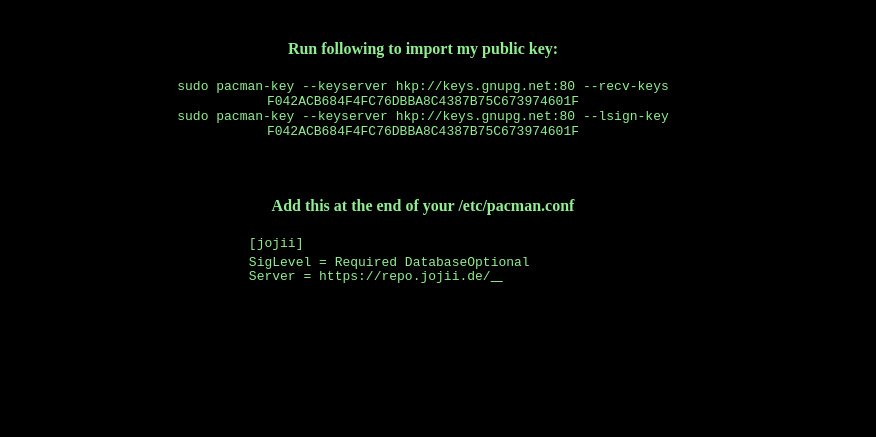
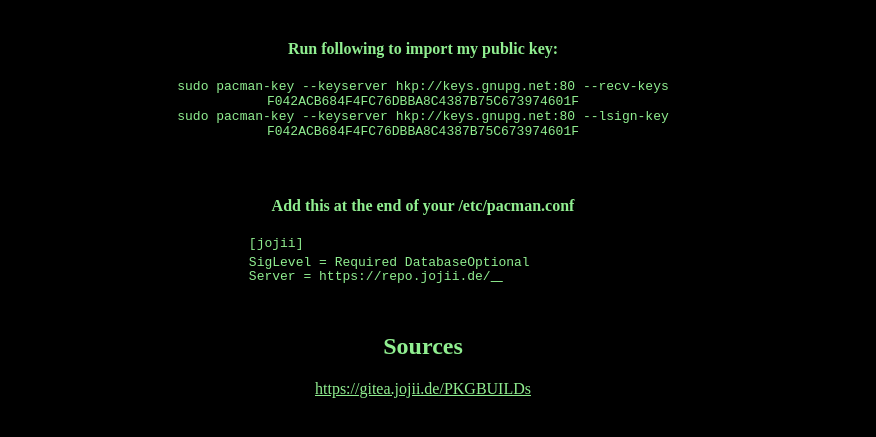
Before and after one commit to JojiiOfficial/repo.jojii.de, a plain HTML site: page index.html in a window 1280 px wide. Shown: the part 311-748 px from the top of the page, without its empty margins (217-1093 px from the left). Drawn offline with Linux system fonts and the light colour scheme.

Commit message:
add sources

```diff
--- a/index.html
+++ b/index.html
@@ -61,6 +61,10 @@
                 <span  style="line-height: 24px;">SigLevel = Required DatabaseOptional<br></span>
                 <span style="line-height: 0px;">Server = https://repo.jojii.de/<span class="blink noselect">_</span></span></code>
         </div>
+        <br>
+        <br>
+        <h2 class="crypt">Sources</h2>
+        <a href="https://gitea.jojii.de/PKGBUILDs" style="color: lightgreen;">https://gitea.jojii.de/PKGBUILDs</a>
 
         <script>
             let crypt = baffle('.crypt').reveal(900);
```
